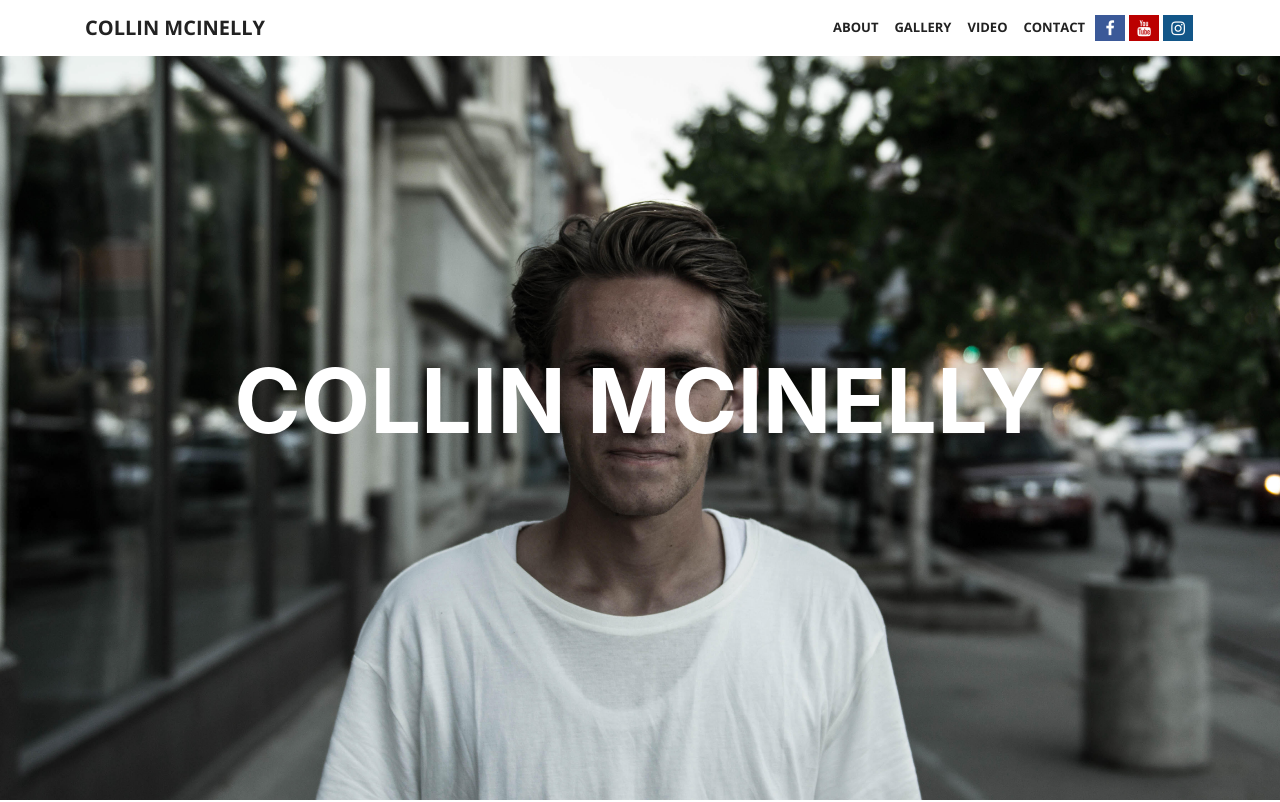
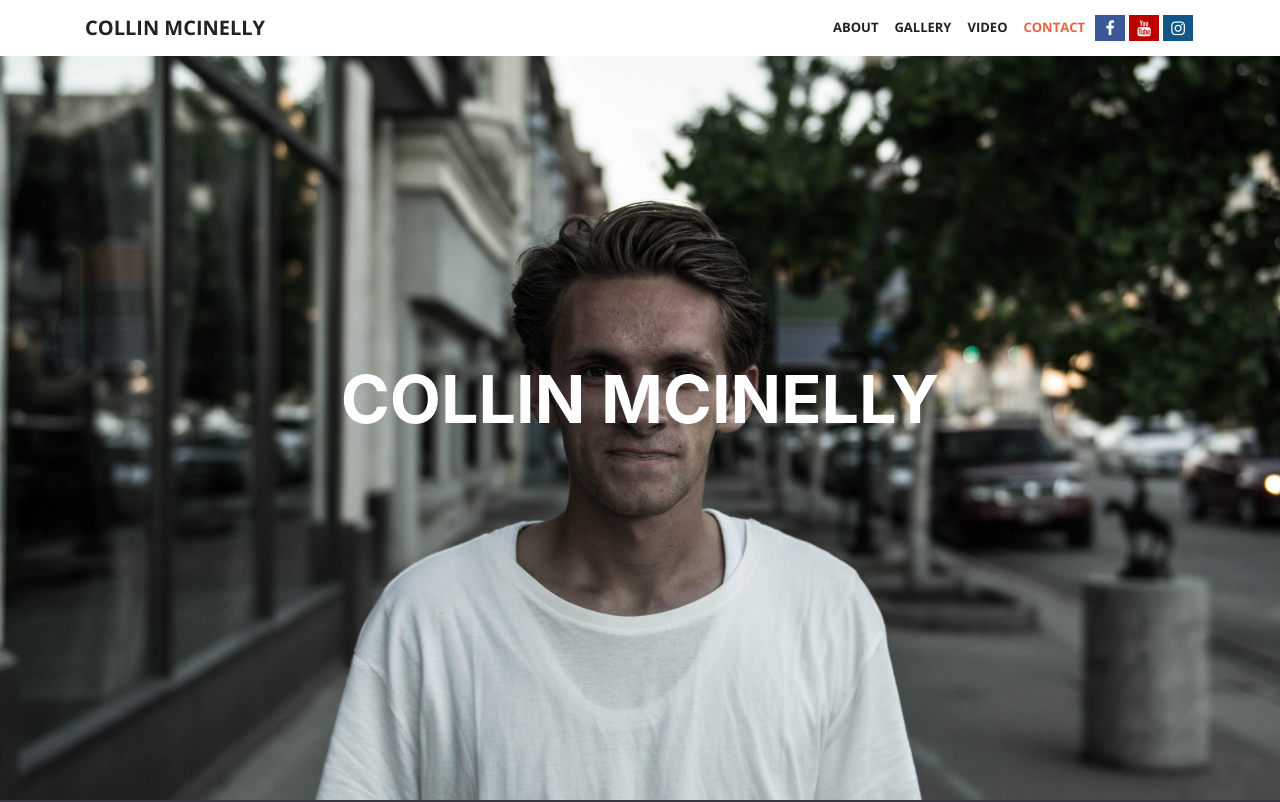
Before and after one commit to dallindizzle/collin_website, a website with bundled scripts: page index.html in a window 1280 px wide. Shown: the top 802 px of the page. Built offline with nearby package versions, Linux system fonts and the light colour scheme.

Commit message:
Changed masthead font scaling

```diff
--- a/css/creative.css
+++ b/css/creative.css
@@ -539,9 +539,5 @@
 }
 
 header.masthead .header-content .header-content-inner h1 {
-    font-size: 90px;
+    font-size: 8.3vmin;
 }
-
-html, body {
-  overflow-x: hidden;
-}
```
